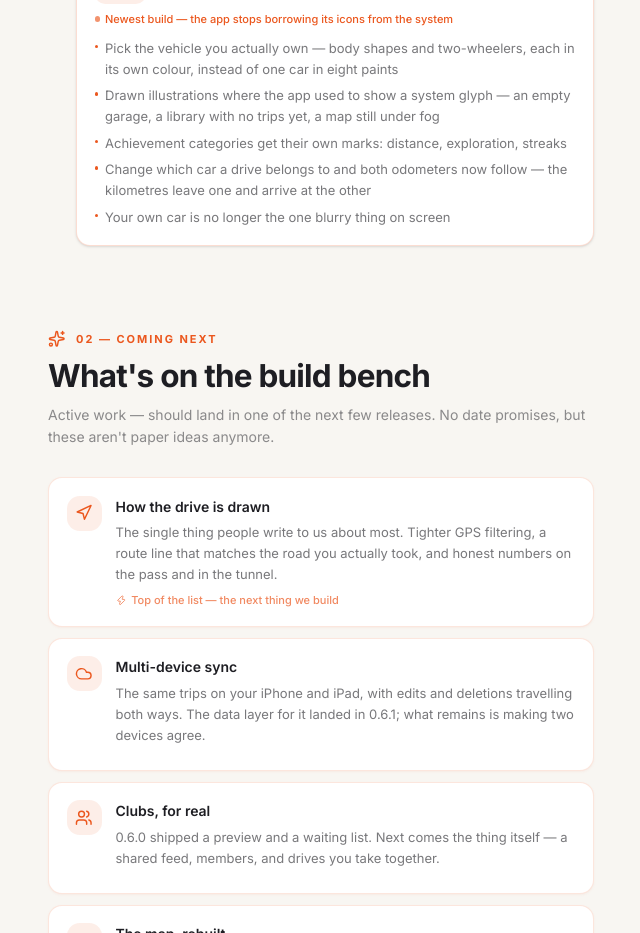
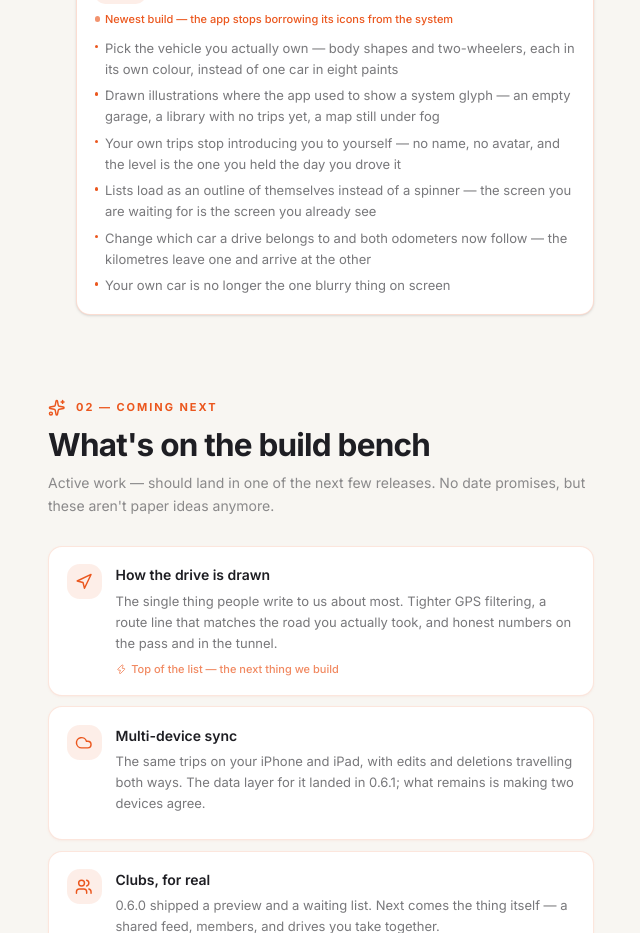
Before and after one commit to OneZee23/triptrack-website, a React (Vite) app: page /roadmap in a window 1280 px wide. Shown: the part 4660-5593 px from the top of the page, without its empty margins (319-959 px from the left). Built offline with nearby package versions, Linux system fonts and the light colour scheme.

Commit message:
fix: roadmap matches build

```diff
--- a/src/pages/Roadmap.tsx
+++ b/src/pages/Roadmap.tsx
@@ -537,8 +537,12 @@ const SHIPPED: Quarter[] = [
             ru: 'Рисованные иллюстрации там, где раньше стоял системный значок — пустой гараж, лента без поездок, карта ещё под туманом',
           },
           {
-            en: 'Achievement categories get their own marks: distance, exploration, streaks',
-            ru: 'У категорий достижений свои значки: дистанция, исследование, серии',
+            en: 'Your own trips stop introducing you to yourself — no name, no avatar, and the level is the one you held the day you drove it',
+            ru: 'Свои поездки перестают представлять тебя тебе же — без имени и аватара, а уровень тот, что был у тебя в день поездки',
+          },
+          {
+            en: 'Lists load as an outline of themselves instead of a spinner — the screen you are waiting for is the screen you already see',
+            ru: 'Списки грузятся своим же контуром вместо крутящегося кружка — экран, которого ждёшь, уже перед тобой',
           },
           {
             en: 'Change which car a drive belongs to and both odometers now follow — the kilometres leave one and arrive at the other',
```
